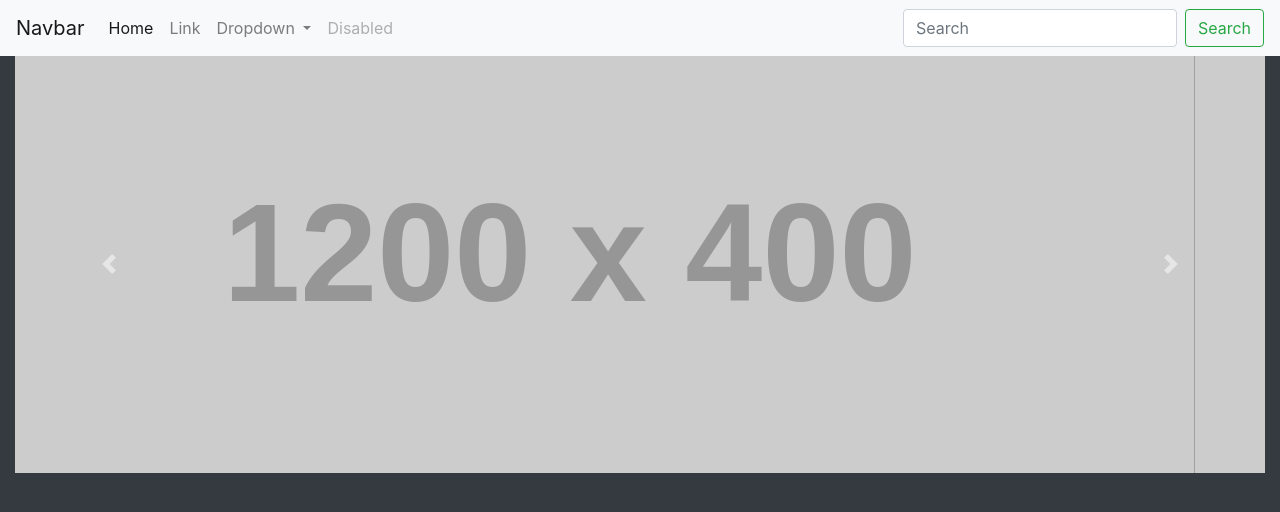
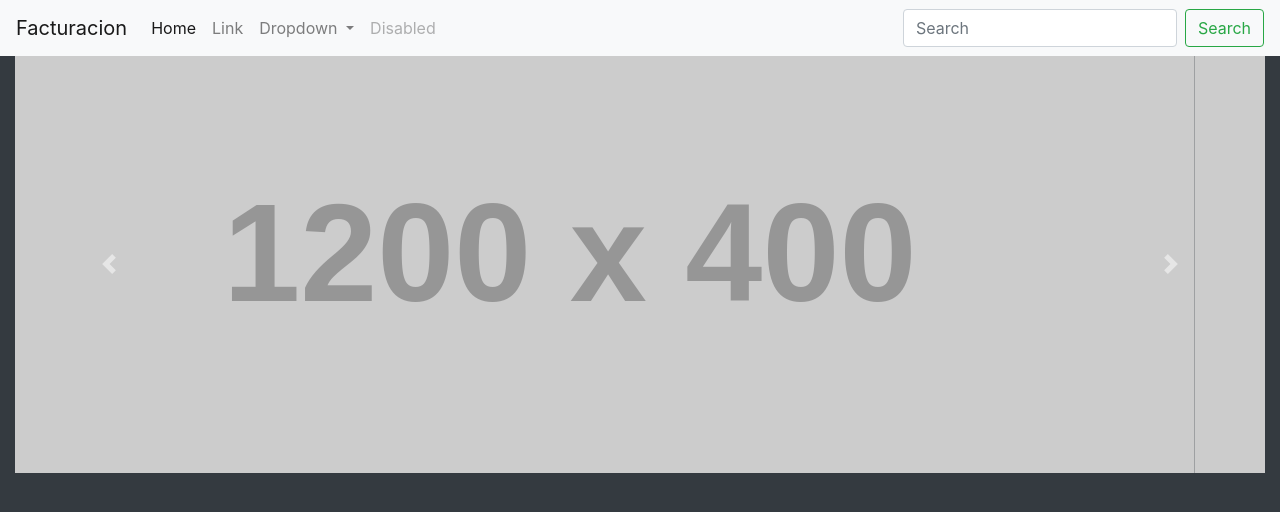
Before and after one commit to felixflorez/facturacion, a plain HTML site: page index.html in a window 1280 px wide. Drawn offline with nearby package versions, Linux system fonts and the light colour scheme; placeholder pictures from the web are drawn by us.

Commit message:
Cambio de titulo
Se cambia de titulo la barra de navegacion.

```diff
--- a/index.html
+++ b/index.html
@@ -7,7 +7,7 @@
 </head>
 <body class="bg-dark">
 	<nav class="navbar navbar-expand-lg navbar-light bg-light">
-	  <a class="navbar-brand" href="#">Navbar</a>
+	  <a class="navbar-brand" href="#">Facturacion</a>
 	  <button class="navbar-toggler" type="button" data-toggle="collapse" data-target="#navbarSupportedContent" aria-controls="navbarSupportedContent" aria-expanded="false" aria-label="Toggle navigation">
 	    <span class="navbar-toggler-icon"></span>
 	  </button>
```
